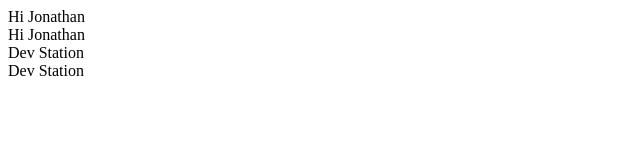
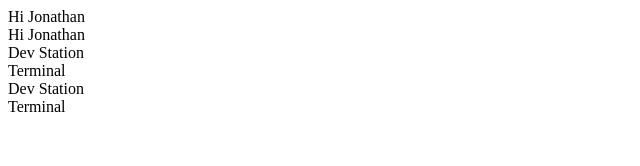
Before and after one commit to jasondashwang/stackpaste, a React app: page / in a window 1280 px wide. Shown: the top 166 px of the page, without its empty margins (0-640 px from the left). Built offline with nearby package versions, Linux system fonts and the light colour scheme.

Commit message:
updated file structure for components and containers

```diff
--- a/src/components/App/AppComponent.jsx
+++ b/src/components/App/AppComponent.jsx
@@ -1,8 +1,8 @@
 import React from 'react';
 
-import SideMenuContainer from './SideMenuContainer';
-import NavbarContainer from './NavbarContainer';
-import WorkspaceContainer from './WorkspaceContainer';
+import SideMenuContainer from '../SideMenu/SideMenuContainer';
+import NavbarContainer from '../Navbar/NavbarContainer';
+import WorkspaceContainer from '../Workspace/WorkspaceContainer';
 
 const AppComponent = (props) => {
   return (
--- a/src/components/App/DevStationComponent.jsx
+++ b/src/components/DevStation/DevStationComponent.jsx
@@ -1,11 +1,13 @@
 import React from 'react';
-import terminal from './TerminalContainer.js';
+import Terminal from '../Terminal/TerminalContainer';
 
 const DevStationComponent = (props) => {
   return (
     <div>
       <div>Dev Station</div>
-      <terminal/>
+      <div>
+        <Terminal />
+      </div>
     </div>
 
   );
--- a/src/components/App/TerminalComponent.jsx
+++ b/src/components/Terminal/TerminalComponent.jsx
@@ -2,7 +2,7 @@ import React from 'react';
 
 const TerminalComponent = (props) => {
   return (
-    <div>Terminal</div>
+    <div> Terminal </div>
   );
 };
 
--- a/src/components/App/WorkspaceComponent.jsx
+++ b/src/components/Workspace/WorkspaceComponent.jsx
@@ -1,5 +1,5 @@
 import React from 'react';
-import DevStation from './DevStationContainer';
+import DevStation from '../DevStation/DevStationContainer';
 
 const WorkspaceComponent = (props) => {
   return (
```
Also changed, not shown: src/components/DevStation/DevStationContainer.js (renamed from src/components/App/DevStationContainer.js), src/components/Navbar/NavbarComponent.jsx (renamed from src/components/App/NavbarComponent.jsx), src/components/Navbar/NavbarContainer.js (renamed from src/components/App/NavbarContainer.js), src/components/SideMenu/SideMenuComponent.jsx (renamed from src/components/App/SideMenuComponent.jsx), src/components/SideMenu/SideMenuContainer.js (renamed from src/components/App/SideMenuContainer.js), src/components/Terminal/TerminalContainer.js (renamed from src/components/App/TerminalContainer.js), src/components/Workspace/WorkspaceContainer.js (renamed from src/components/App/WorkspaceContainer.js).
